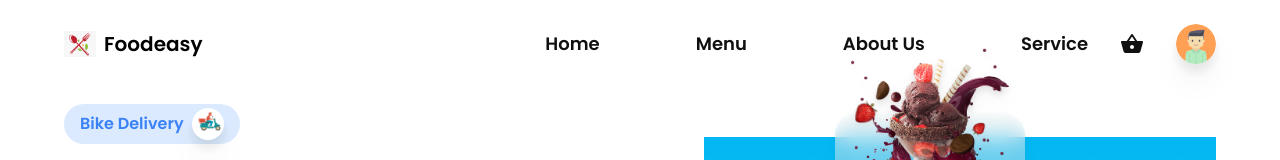
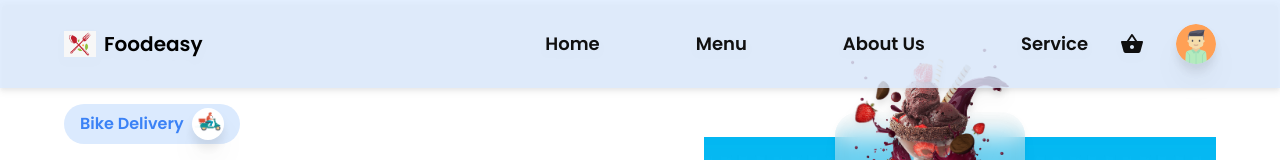
Before and after one commit to Tri-M/Food-web-dev, a React (Create React App) app: page / in a window 1280 px wide. Shown: the top 160 px of the page. Built offline with nearby package versions, Linux system fonts and the light colour scheme; no server answers; the database is empty.

Commit message:
images loading firebase cloud firestore, nav bar

```diff
--- a/src/components/Header.jsx
+++ b/src/components/Header.jsx
@@ -52,7 +52,7 @@ const Header = () => {
   };
 
   return (
-    <header className="fixed z-50 w-screen p-3 px-4 md:p-6 md:px-16 bg-primary">
+    <header className="fixed z-50 w-screen p-3 px-4 md:p-6 md:px-16 bg-blue-50 bg-opacity-80 drop-shadow-md hover:bg-blue-100 hover:bg-opacity-80">
       {/* desktop & tablet */}
       <div className="hidden md:flex w-full h-full items-center justify-between">
         <Link to={"/"} className="flex items-center gap-2">
@@ -67,16 +67,16 @@ const Header = () => {
             exit={{ opacity: 0, x: 200 }}
             className="flex items-center gap-24 "
           >
-            <li className="text-lg text-textColor hover:text-headingColor duration-100 transition-all ease-in-out cursor-pointer">
+            <li className="hover-underline-animation text-lg text-textColor hover:text-sky-700 duration-100 transition-all ease-in-out cursor-pointer">
               Home
             </li>
-            <li className="text-lg text-textColor hover:text-headingColor duration-100 transition-all ease-in-out cursor-pointer">
+            <li className="hover-underline-animation text-lg text-textColor hover:text-sky-700 duration-100 transition-all ease-in-out cursor-pointer">
               Menu
             </li>
-            <li className="text-lg text-textColor hover:text-headingColor duration-100 transition-all ease-in-out cursor-pointer">
+            <li className="hover-underline-animation text-lg text-textColor hover:text-sky-700 duration-100 transition-all ease-in-out cursor-pointer">
               About Us
             </li>
-            <li className="text-lg text-textColor hover:text-headingColor duration-100 transition-all ease-in-out cursor-pointer">
+            <li className="hover-underline-animation text-lg text-textColor hover:text-sky-700 duration-100 transition-all ease-in-out cursor-pointer">
               Service
             </li>
           </motion.ul>
--- a/src/index.css
+++ b/src/index.css
@@ -9,7 +9,29 @@
 body{
    font-family: "Poppins",sans-serif,-apple-system, BlinkMacSystemFont, 'Segoe UI', Roboto, Oxygen, Ubuntu, Cantarell, 'Open Sans', 'Helvetica Neue', sans-serif;
 }
+.hover-underline-animation {
+    display: inline-block;
+    position: relative;
+    color: #0087ca;
+  }
 
+  .hover-underline-animation:after {
+    content: '';
+    position: absolute;
+    width: 100%;
+    transform: scaleX(0);
+    height: 2px;
+    bottom: 0;
+    left: 0;
+    background-color: #0087ca;
+    transform-origin: bottom right;
+    transition: transform 0.25s ease-out;
+  }
+
+  .hover-underline-animation:hover:after {
+    transform: scaleX(1);
+    transform-origin: bottom left;
+  }
 html,body{
     scroll-behavior: smooth;
     overflow-x: hidden;
```
